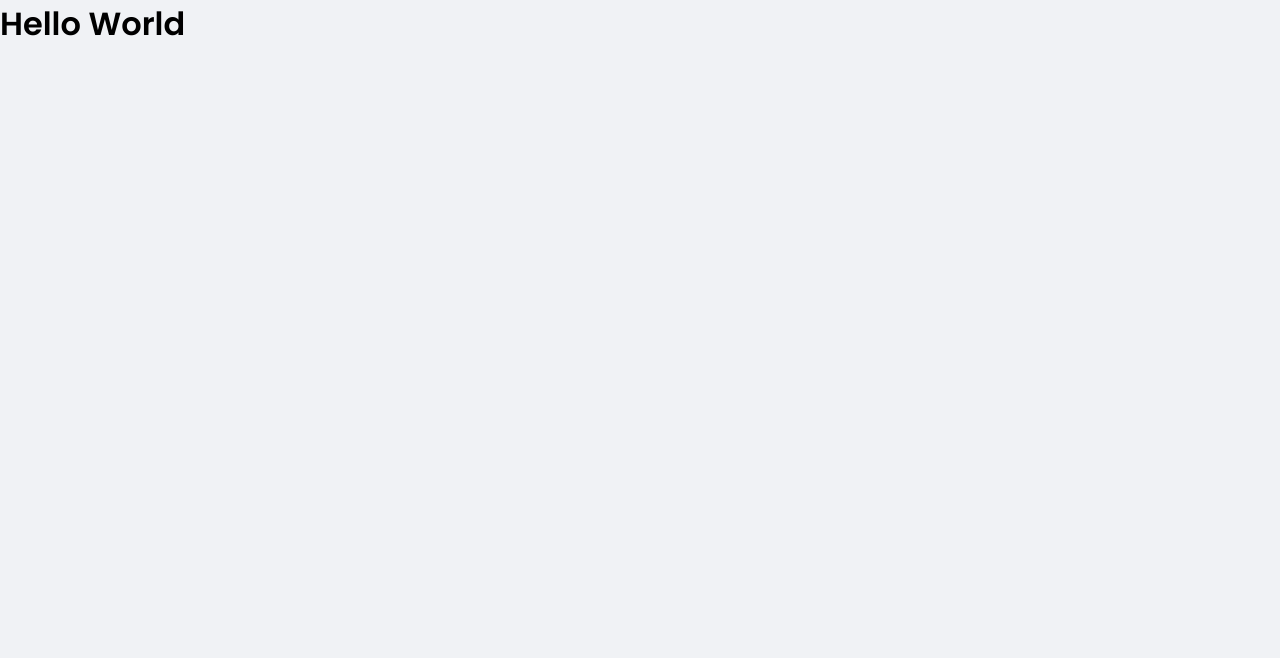
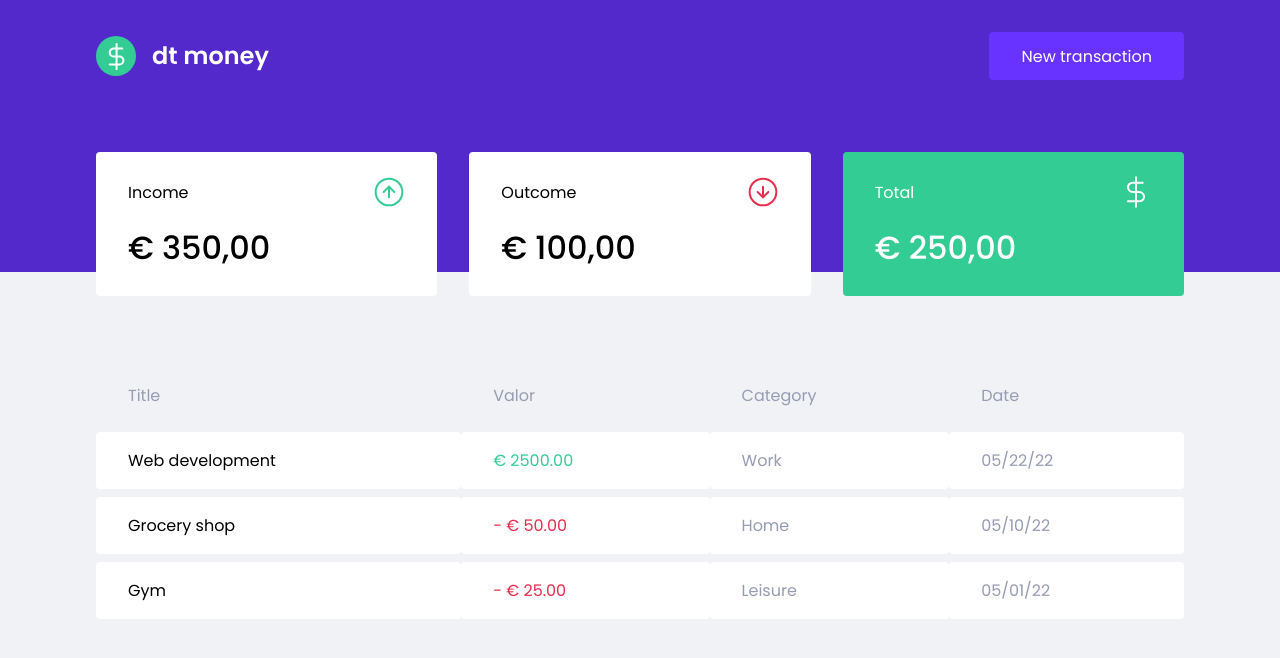
Before and after one commit to Arthurmqz/dtmoney_financialControl_ReactJS, a React (Create React App) app: page / in a window 1280 px wide. Shown: the top 658 px of the page. Built offline with nearby package versions, Linux system fonts and the light colour scheme.

Commit message:
Stylization process

```diff
--- a/public/index.html
+++ b/public/index.html
@@ -12,7 +12,7 @@
     <title>dtmoney</title>
 
     <link
-      href="https://fonts.googleapis.com/css2?family=Poppins:wght@400;600&display=swap"
+      href="https://fonts.googleapis.com/css2?family=Poppins:wght@400;500;600&display=swap"
       rel="stylesheet"
     />
   </head>
--- a/src/App.tsx
+++ b/src/App.tsx
@@ -1,11 +1,14 @@
+import { Dashboard } from "./components/Dashboard";
+import { Header } from "./components/Header";
 import { GlobalStyle } from "./styles/global";
 
 
 export function App() {
   return (
-    <div className="App">
-      <h1 >Hello World</h1>
+    <>
+      <Header />
+      <Dashboard />
       <GlobalStyle />
-    </div>
+    </>
   );
 }
--- /dev/null
+++ b/src/components/Dashboard/index.jsx
@@ -0,0 +1,14 @@
+import { Summary } from "../Summary";
+import { TransactionTable } from "../TransactionTable";
+import { Container } from "./style";
+
+
+export function Dashboard () {
+  return(
+    <Container>
+      <Summary />
+      <TransactionTable />
+    </Container>
+  )
+
+}
--- /dev/null
+++ b/src/components/Dashboard/style.ts
@@ -0,0 +1,7 @@
+import styled from "styled-components";
+
+export const Container = styled.main`
+    max-width: 1120px;
+    margin: 0 auto;
+    padding: 2.5rem 1rem ;
+`;
--- /dev/null
+++ b/src/components/Header/index.jsx
@@ -0,0 +1,15 @@
+import logoImg from '../../assets/logo.svg';
+import { Container, Content } from './styles';
+
+export function Header() {
+  return(
+    <Container>
+      <Content>
+        <img src= {logoImg} alt="dt money" />
+        <button type="button">
+          New transaction
+        </button>
+      </Content>
+    </Container>
+  )
+}
--- /dev/null
+++ b/src/components/Header/styles.ts
@@ -0,0 +1,31 @@
+import styled from "styled-components";
+
+export const Container = styled.header`
+  background: var(--blue);
+`;
+
+export const Content = styled.div`
+  max-width: 1120px;
+  margin: 0 auto;
+
+  padding: 2rem 1rem 12rem;
+  display: flex;
+  align-items: center;
+  justify-content: space-between;
+
+  button{
+    font-size: 1rem;
+    color: #fff;
+    background: var(--blue-light);
+    border: 0;
+    padding: 0 2rem;
+    border-radius: 0.25rem;
+    height: 3rem;
+
+    transition: filter 0.2s;
+
+    &:hover{
+      filter: brightness(0.9)
+    }
+  }
+`;
--- /dev/null
+++ b/src/components/Summary/index.jsx
@@ -0,0 +1,39 @@
+import { Container } from "./style";
+import incomeImg from "../../assets/income.svg";
+import outcomeImg from "../../assets/outcome.svg";
+import totalImg from "../../assets/total.svg";
+
+export function Summary () {
+  return(
+    <Container>
+      <div>
+        <header>
+          <p>Income</p>
+          <img src={incomeImg} alt="income" />
+        </header>
+        <strong>
+        € 350,00
+        </strong>
+      </div>
+      <div>
+        <header>
+          <p>Outcome</p>
+          <img src={outcomeImg} alt="outcome" />
+        </header>
+        <strong>
+        € 100,00
+        </strong>
+      </div>
+      <div className="highlight-background">
+        <header>
+          <p>Total</p>
+          <img src={totalImg} alt="total" />
+        </header>
+        <strong>
+        € 250,00
+        </strong>
+      </div>
+
+    </Container>
+  )
+}
--- /dev/null
+++ b/src/components/Summary/style.ts
@@ -0,0 +1,34 @@
+import styled from "styled-components";
+
+export const Container = styled.div`
+  display: grid;
+  grid-template-columns: repeat(3, 1fr);
+  gap: 2rem;
+  margin-top: -10rem;
+
+div{
+  background: var(--shape);
+  padding: 1.5rem 2rem;
+  border-radius: 0.25rem;
+  color: var(--text-title);
+
+  header{
+    display: flex;
+    align-items: center;
+    justify-content: space-between;
+  }
+
+  strong {
+    display: block;
+    margin-top:1rem;
+    font-size:2rem;
+    font-weight:500;
+    line-height:3rem;
+  }
+
+  &.highlight-background {
+    background: var(--green);
+    color: #fff;
+  }
+}
+`
--- /dev/null
+++ b/src/components/TransactionTable/index.tsx
@@ -0,0 +1,44 @@
+import { Container } from "./style";
+
+export function TransactionTable () {
+  return(
+    <Container>
+      <table>
+        <thead>
+          <tr>
+            <th>Title</th>
+            <th>Valor</th>
+            <th>Category</th>
+            <th>Date</th>
+          </tr>
+        </thead>
+
+        <tbody>
+          <tr>
+            <td>Web development</td>
+            <td className="deposit">€ 2500.00</td>
+            <td>Work</td>
+            <td>05/22/22</td>
+          </tr>
+        </tbody>
+        <tbody>
+          <tr>
+            <td>Grocery shop</td>
+            <td className="withdraw"> - € 50.00</td>
+            <td>Home</td>
+            <td>05/10/22</td>
+          </tr>
+        </tbody>
+        <tbody>
+          <tr>
+            <td>Gym</td>
+            <td className="withdraw"> - € 25.00</td>
+            <td>Leisure</td>
+            <td>05/01/22</td>
+          </tr>
+        </tbody>
+      </table>
+
+    </Container>
+  )
+}
--- /dev/null
+++ b/src/components/TransactionTable/style.ts
@@ -0,0 +1,38 @@
+import styled from "styled-components";
+
+export const Container = styled.div`
+  margin-top: 4rem;
+
+  table{
+    width: 100%;
+    border-spacing: 0 0.5rem;
+
+    th{
+      color: var(--text-body);
+      font-weight:400;
+      padding: 1rem 2rem;
+      text-align: left;
+      line-height:1.5rem;
+    }
+
+    td{
+      padding: 1rem 2rem;
+      border:0;
+      background: var(--shape);
+      color: var(--text-body);
+      border-radius: 0.25rem;
+
+      &:first-child {
+        color: var(--text-title);
+      }
+
+      &.deposit{
+        color: var(--green);
+      }
+      &.withdraw{
+        color: var(--red);
+      }
+    }
+  }
+
+`;
--- a/src/styles/global.ts
+++ b/src/styles/global.ts
@@ -6,6 +6,7 @@
     --red: #E52E4D;
     --blue: #5429CC;
     --blue-light: #6933FF;
+    --green: #33CC95;
 
     --text-tile: #363F5F;
     --text-body: #969CB3;
```
